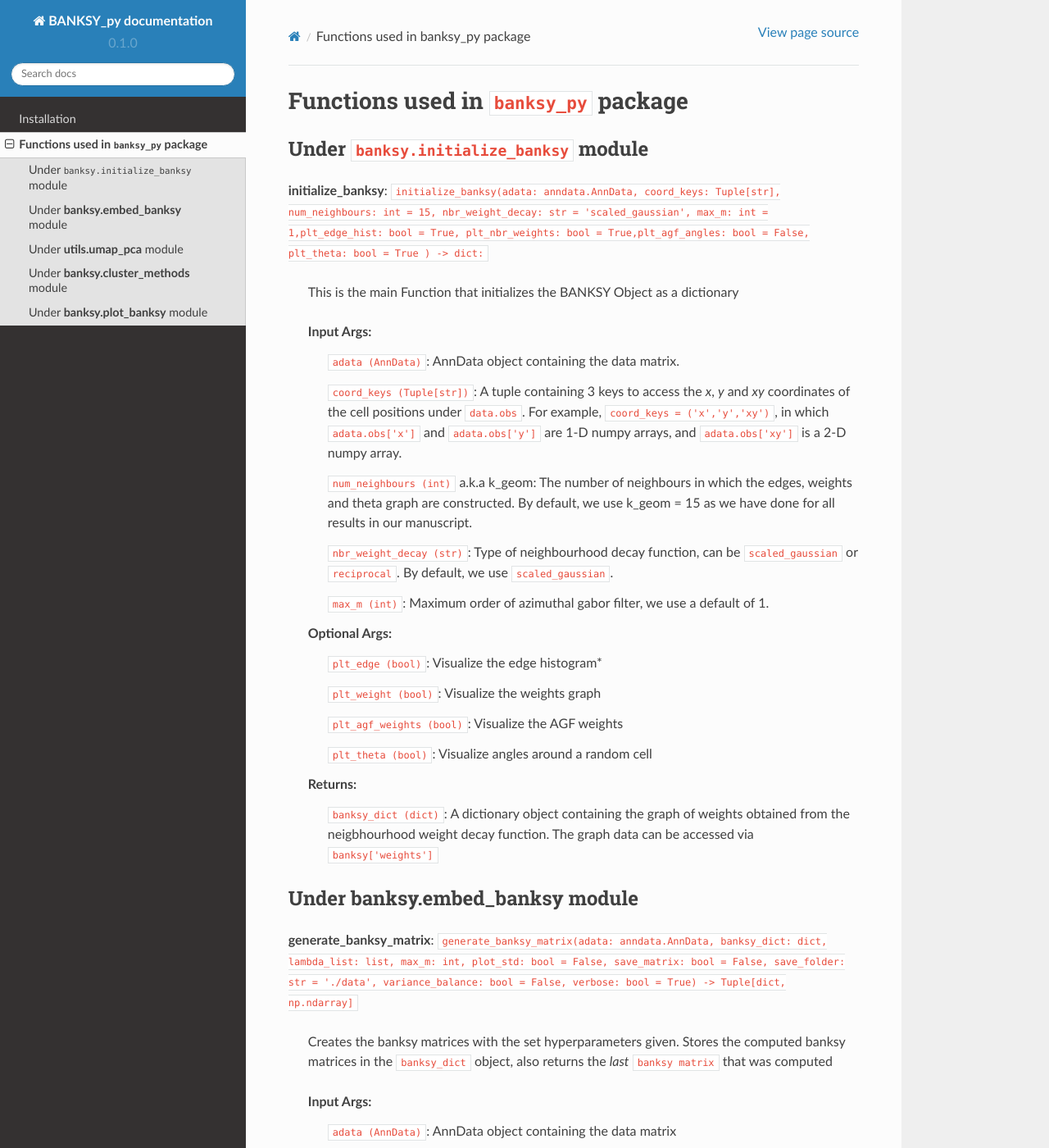
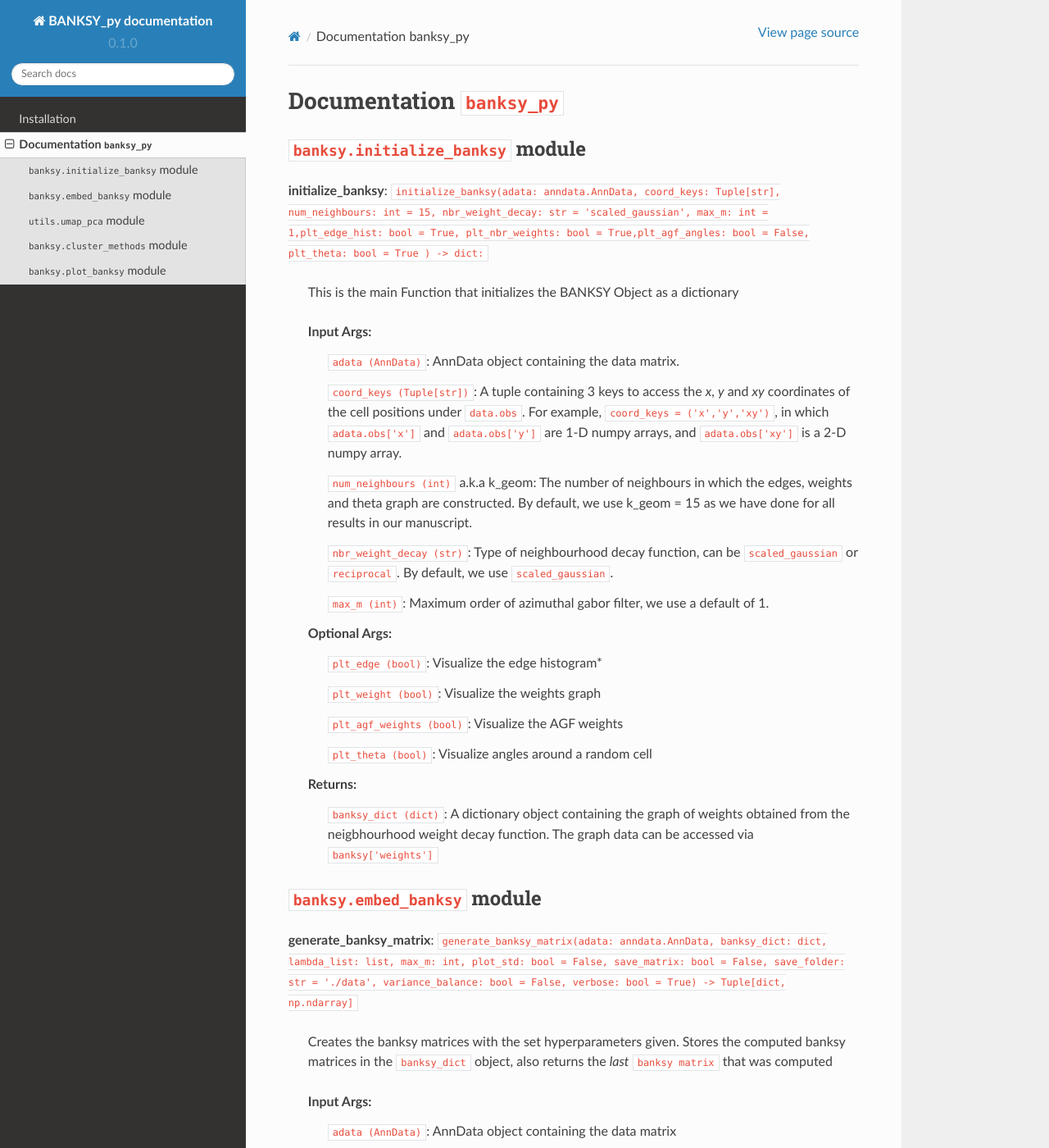
Before and after one commit to yifei-1021/read-the-docs, a Sphinx documentation site: the page built from docs/source/api.rst, in a window 1280 px wide and 1400 px high. Shown: the whole window at 82% size. Built offline with Sphinx 7.4.7 and the Read the Docs theme 2.0.0, drawn with Linux system fonts in a browser that asks for light colours; pages that are not in the unit, such as notebooks, are missing from menus.

```diff
--- a/docs/source/api.rst
+++ b/docs/source/api.rst
@@ -1,8 +1,8 @@
-Functions used in ``banksy_py`` package
+Documentation ``banksy_py``
 ===================================
 
 
-Under ``banksy.initialize_banksy`` module
+``banksy.initialize_banksy`` module
 -------
 **initialize_banksy**: ``initialize_banksy(adata: anndata.AnnData, coord_keys: Tuple[str], num_neighbours: int = 15, nbr_weight_decay: str = 'scaled_gaussian', max_m: int = 1,plt_edge_hist: bool = True, plt_nbr_weights: bool = True,plt_agf_angles: bool = False, plt_theta: bool = True ) -> dict:``
 
@@ -33,7 +33,7 @@ Under ``banksy.initialize_banksy`` module
         ``banksy_dict (dict)``: A dictionary object containing the graph of weights obtained from the neigbhourhood weight decay function. The graph data can be accessed via ``banksy['weights']``
 
 
-Under **banksy.embed_banksy** module
+``banksy.embed_banksy`` module
 -------
 **generate_banksy_matrix**: ``generate_banksy_matrix(adata: anndata.AnnData, banksy_dict: dict, lambda_list: list, max_m: int, plot_std: bool = False, save_matrix: bool = False, save_folder: str = './data', variance_balance: bool = False, verbose: bool = True) -> Tuple[dict, np.ndarray]``
 
@@ -65,7 +65,7 @@ Under **banksy.embed_banksy** module
 
         ``banksy_matrix (np.ndarray)``: The last ``banksy_matrix`` generated, useful if the use is simply running one set of parameters.
 
-Under **utils.umap_pca** module
+``utils.umap_pca`` module
 -------
 
 **pca_umap**: ``pca_umap(banksy_dict: dict,pca_dims: List[int] = [20,], plt_remaining_var: bool = True, add_umap: bool = False, **kwargs) -> Tuple[dict, np.ndarray]``
@@ -86,7 +86,7 @@ Under **utils.umap_pca** module
 
         ``banksy_matrix (np.ndarray)``: The last ``banksy_matrix`` generated, useful if the use is simply running one set of parameters.
 
-Under **banksy.cluster_methods** module
+``banksy.cluster_methods`` module
 -------
 
 **run_Leiden_partition**: ``run_Leiden_partition(banksy_dict: dict, resolutions: list, num_nn: int = 50, num_iterations: int = -1, partition_seed: int = 1234, match_labels: bool = True, annotations = None, max_labels: int = None,**kwargs) -> dict:``
@@ -145,7 +145,7 @@ Under **banksy.cluster_methods** module
                 ``"adata": banksy_dict[nbr_weight_decay][lambda_param]["adata"]`` - original ``AnnData`` object
             ``}``
 
-Under **banksy.plot_banksy** module
+``banksy.plot_banksy`` module
 -------
 **plot_results**: ``plot_results(results_df: pd.DataFrame, weights_graph: Union[csc_matrix, csr_matrix], c_map: str,  match_labels: bool, coord_keys: Tuple[str], max_num_labels: int = 20, save_fig: bool = False, save_fullfig: bool = False, save_path: str = None, plot_dot_plot: bool = False, plot_heat_map: bool = False, n_genes: int = 5, color_list: List[str] = [], dataset_name: str = "", main_figsize: Tuple[float, float] = (15, 9),**kwargs) -> None:``
 
```
